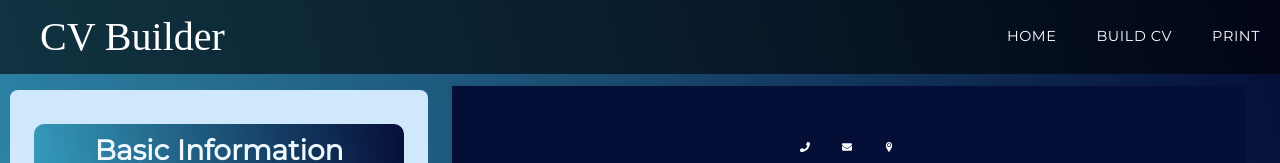
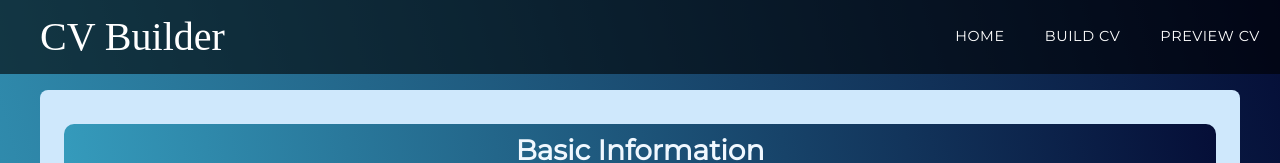
Before and after one commit to maijako/CV-generator, a React (Create React App) app: page /buildCV in a window 1280 px wide. Shown: the top 163 px of the page. Built offline with nearby package versions, Linux system fonts and the light colour scheme; no server answers; a web font is replaced by a local one; what @react-pdf/renderer would draw is missing.

Commit message:
Removes the CV Preview from the form page

```diff
--- a/src/components/Navbar.js
+++ b/src/components/Navbar.js
@@ -30,7 +30,7 @@ function Navbar() {
 
                     <li className="nav-item">
                         <NavLink to="preview" className="nav-link" activeclassname="active">
-                            PRINT
+                            Preview CV
                         </NavLink>
                     </li>
                 </ul>
--- a/src/components/cvcomponents/CVBuilderInfoPage.js
+++ b/src/components/cvcomponents/CVBuilderInfoPage.js
@@ -6,7 +6,7 @@ import ExperienceSection from "./ExperienceSection";
 import ProfessionalSummary from "./ProfessionalSummary";
 import SkillsSection from "./SkillsSection";
 import ProjectsSection from "./ProjectsSection";
-import CvOne from "../../cv_designs/designOne/CvOne";
+//import CvOne from "../../cv_designs/designOne/CvOne";
 import "./styleForm.css";
 
 function CVBuilderInfoPage() {
@@ -20,9 +20,9 @@ function CVBuilderInfoPage() {
             <EducationSection />
             <ExperienceSection />
         </Container>
-        <Container className="cvContainer">
+        {/* <Container className="cvContainer">
             < CvOne/>
-        </Container>
+        </Container> */}
         </div>
     );
 }
```
